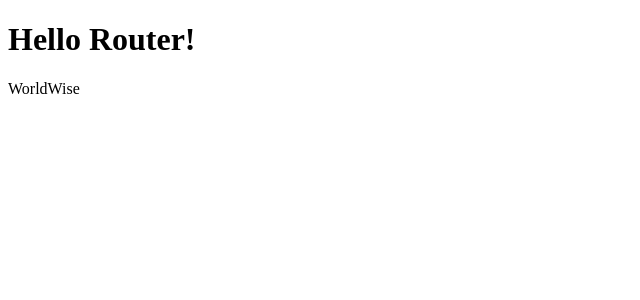
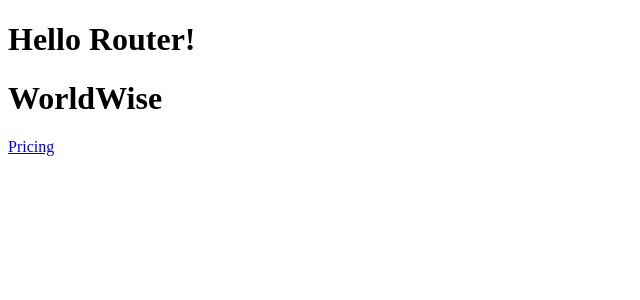
Before and after one commit to kennykwyiu/11-worldwise, a React (Vite) app: page / in a window 1280 px wide. Shown: the top 300 px of the page, without its empty margins (0-640 px from the left). Built offline with nearby package versions, Linux system fonts and the light colour scheme.

Commit message:
207-Link

```diff
--- a/src/pages/Homepage.jsx
+++ b/src/pages/Homepage.jsx
@@ -1,5 +1,12 @@
+import { Link } from "react-router-dom";
+
 function Homepage() {
-  return <div>WorldWise</div>;
+  return (
+    <div>
+      <h1>WorldWise</h1>
+      <Link to="/pricing">Pricing</Link>
+    </div>
+  );
 }
 
 export default Homepage;
```
